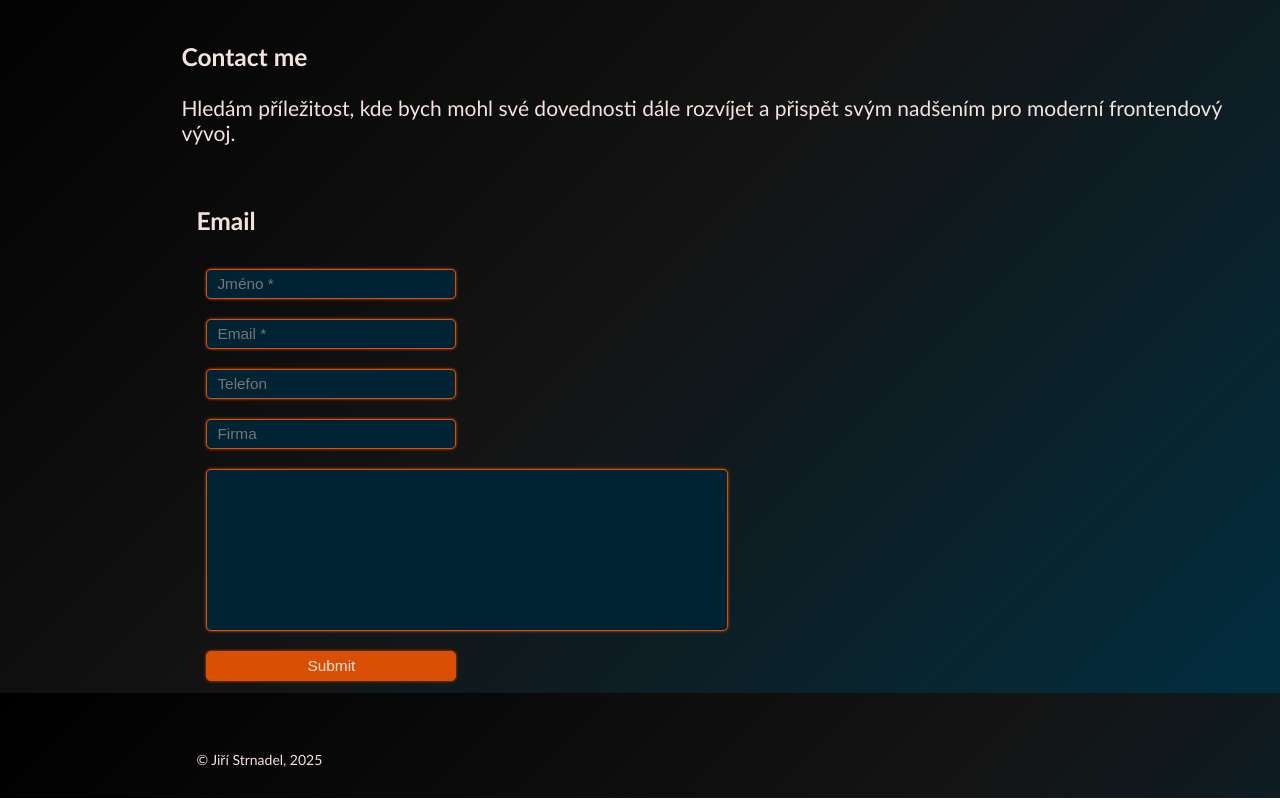
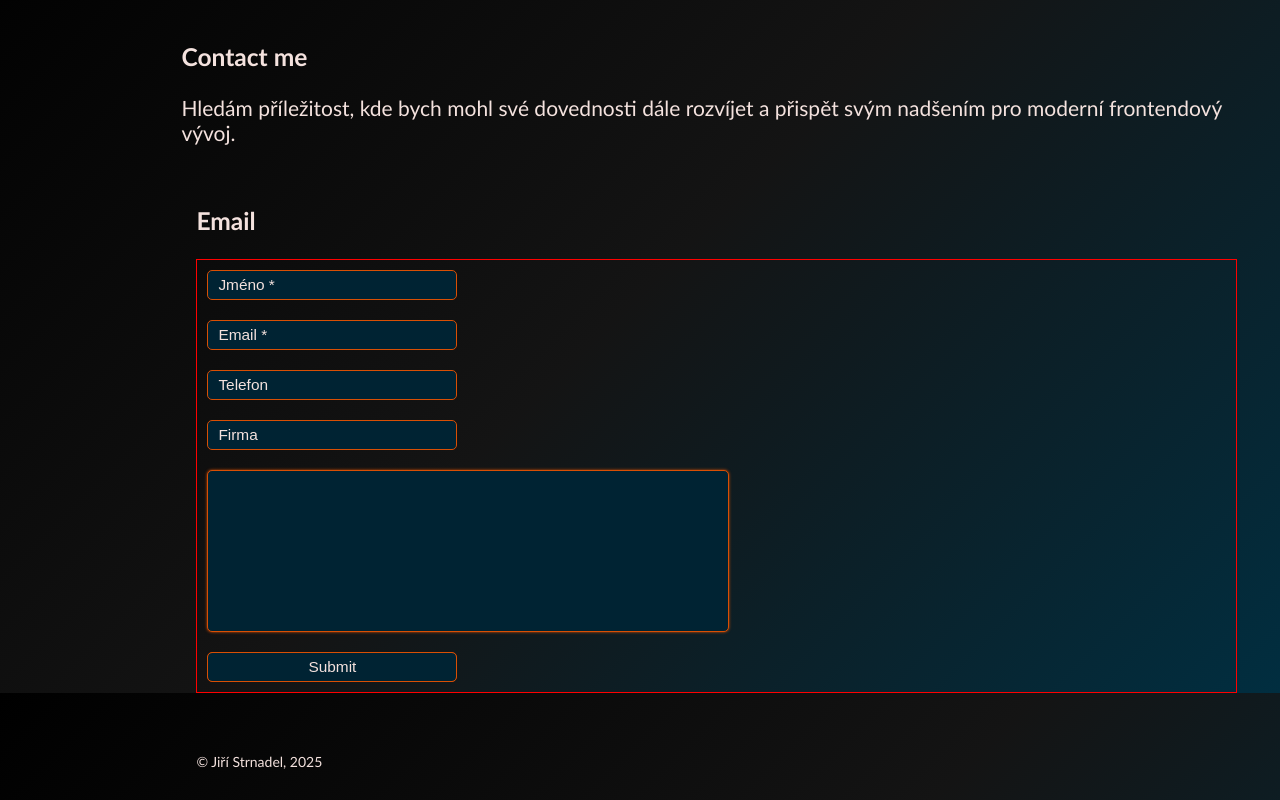
Before and after one commit to Juzba/my-portfolio, a React (Vite) app: page / in a window 1280 px wide. Shown: the part 2507-3307 px from the top of the page. Built offline with nearby package versions, Linux system fonts and the light colour scheme.

Commit message:
update emailu

```diff
--- a/src/pages/components/email/Email.scss
+++ b/src/pages/components/email/Email.scss
@@ -3,8 +3,19 @@
 .email {
     padding: 15px;
     form {
+        border: red solid 1px;
         display: flex;
         flex-direction: column;
+        position: relative;
+
+        .message {
+            display: inline-block;
+            position: absolute;
+            top: 0;
+            // justify-self: center;
+            align-self: center;
+        }
+
         input {
             box-sizing: border-box;
             margin: 10px;
@@ -18,6 +29,11 @@
             background-color: index.$background-color;
             color: index.$text-color;
             border-radius: 5px;
+
+            // -webkit-box-shadow: 0 0 0 30px index.$background-color; /* Změňte #xyz na požadovanou barvu pozadí */
+            box-shadow: 0 0 0 30px index.$background-color inset;
+            -webkit-text-fill-color: index.$text-color;
+            // color: index.$text-color;
         }
 
         textarea {
@@ -38,10 +54,17 @@
             // background-color: black;
         }
 
-        input[type="submit"]{
-
+        input[type='submit'] {
             width: 250px;
             background-color: index.$first-color;
+            transition: box-shadow 1s linear;
+            &:hover {
+                box-shadow: 0 0 15px white;
+            }
+
+            &:active {
+                background-color: index.$second-color;
+            }
         }
     }
 }
--- a/src/pages/components/email/Email.tsx
+++ b/src/pages/components/email/Email.tsx
@@ -1,5 +1,5 @@
-import { useReducer } from "react";
-import "./Email.scss";
+import { useReducer, useState } from 'react';
+import './Email.scss';
 
 interface State {
     name: string;
@@ -11,50 +11,74 @@ interface State {
 
 const reducer = (state: State, action: { type: string; payload: string }) => {
     switch (action.type) {
-		case "setName":
+        case 'setName':
             return { ...state, name: action.payload };
-		case "setEmail":
+        case 'setEmail':
             return { ...state, email: action.payload };
-		case "setTel":
+        case 'setTel':
             return { ...state, tel: action.payload };
-		case "setCompany":
+        case 'setCompany':
             return { ...state, company: action.payload };
-		case "setMessage":
+        case 'setMessage':
             return { ...state, message: action.payload };
 
         default:
-			console.error("Chyba form Email - UseReducer -> reducer nenašel hodnotu action.type");
+            console.error('Chyba form Email - UseReducer -> reducer nenašel hodnotu action.type');
             return state;
     }
 };
 
 const defaultState: State = {
-	name: "",
-	email: "",
-	tel: "",
-	company: "",
-	message: "",
+    name: '',
+    email: '',
+    tel: '',
+    company: '',
+    message: '',
 };
 
 const Email = () => {
     const [state, dispatch] = useReducer(reducer, defaultState);
     const { name, email, tel, company, message } = state;
+    const [emailMessage, setEmailMessage] = useState('');
 
     const submitForm = (e: React.FormEvent<HTMLFormElement>) => {
         e.preventDefault();
 
-		console.log(state);
+        if (name && email && message) {
+            console.log(`Sending: ${name}, ${email}, ${tel}, ${company}, ${message}`);
+
+            fetch('https://localhost:7143/api/email', {
+                method: 'POST', // nebo 'PUT', 'DELETE' atd.
+                headers: {
+                    'Content-Type': 'application/json', // Typ obsahu
+                },
+                body: JSON.stringify(state), // Převod dat na JSON
+            })
+                .then((response) => {
+                    if (!response.ok) {
+                        throw new Error('Network response was not ok');
+                    }
+                    return response.json(); // Zpracování odpovědi
+                })
+                .then(() => setEmailMessage('Odesláno:'))
+                .catch((error) => {console.error('Error:', error); setEmailMessage("Odeslání se nezdařilo.")});
+        } else {
+            setEmailMessage('Chybí údaje!');
+        }
     };
 
     return (
         <section className="email">
             <h3>Email</h3>
             <form onSubmit={submitForm}>
+                <p className='message'>{emailMessage}</p>
                 <input
                     value={name}
                     onChange={(e) => {
-						dispatch({ type: "setName", payload: e.target.value });
+                        dispatch({ type: 'setName', payload: e.target.value });
                     }}
+                    minLength={4}
+                    maxLength={30}
                     type="text"
                     id="input-name"
                     placeholder="Jméno *"
@@ -62,8 +86,10 @@ const Email = () => {
                 <input
                     value={email}
                     onChange={(e) => {
-						dispatch({ type: "setEmail", payload: e.target.value });
+                        dispatch({ type: 'setEmail', payload: e.target.value });
                     }}
+                    minLength={4}
+                    maxLength={30}
                     type="email"
                     id="input-email"
                     placeholder="Email *"
@@ -71,8 +97,9 @@ const Email = () => {
                 <input
                     value={tel}
                     onChange={(e) => {
-						dispatch({ type: "setTel", payload: e.target.value });
+                        dispatch({ type: 'setTel', payload: e.target.value });
                     }}
+                    maxLength={20}
                     type="tel"
                     id="input-tel"
                     placeholder="Telefon"
@@ -80,8 +107,9 @@ const Email = () => {
                 <input
                     value={company}
                     onChange={(e) => {
-						dispatch({ type: "setCompany", payload: e.target.value });
+                        dispatch({ type: 'setCompany', payload: e.target.value });
                     }}
+                    maxLength={30}
                     type="text"
                     id="input-company"
                     placeholder="Firma"
@@ -89,7 +117,7 @@ const Email = () => {
                 <textarea
                     value={message}
                     onChange={(e) => {
-						dispatch({ type: "setMessage", payload: e.target.value });
+                        dispatch({ type: 'setMessage', payload: e.target.value });
                     }}
                     maxLength={800}
                     name="message"
```
Lines whose indentation alone changed are shown as unchanged.
